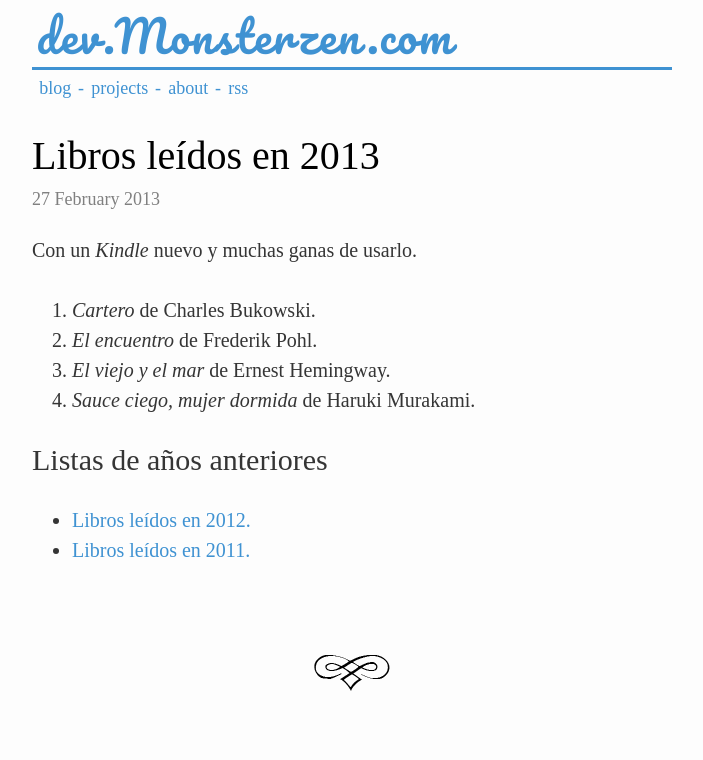
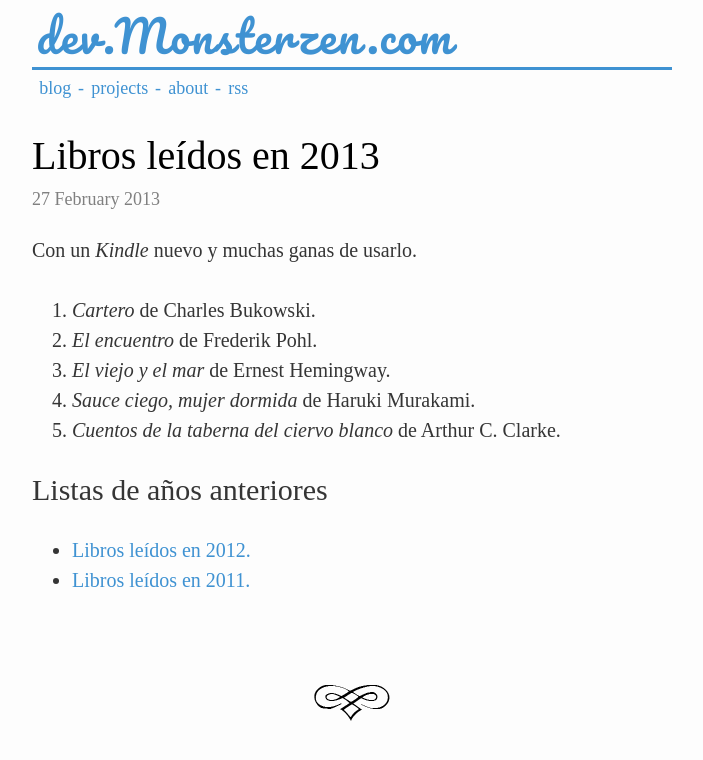
Before and after one commit to jfcalvo/jfcalvo.github.com, a Jekyll site: the page built from _posts/2013-02-27-libros-leidos-en-2013.markdown, in a window 1280 px wide. Shown: the top 760 px of the page, without its empty margins (288-991 px from the left). Built offline with Jekyll 4.4.1, drawn with Linux system fonts in a browser that asks for light colours; some web fonts are replaced.

Commit message:
Añadido Cuentos de la taberna del ciervo blanco

```diff
--- a/_posts/2013-02-27-libros-leidos-en-2013.markdown
+++ b/_posts/2013-02-27-libros-leidos-en-2013.markdown
@@ -12,6 +12,7 @@ Con un *Kindle* nuevo y muchas ganas de usarlo.
 2. *El encuentro* de Frederik Pohl.
 3. *El viejo y el mar* de Ernest Hemingway.
 4. *Sauce ciego, mujer dormida* de Haruki Murakami.
+5. *Cuentos de la taberna del ciervo blanco* de Arthur C. Clarke.
 
 
 ## Listas de años anteriores
```
